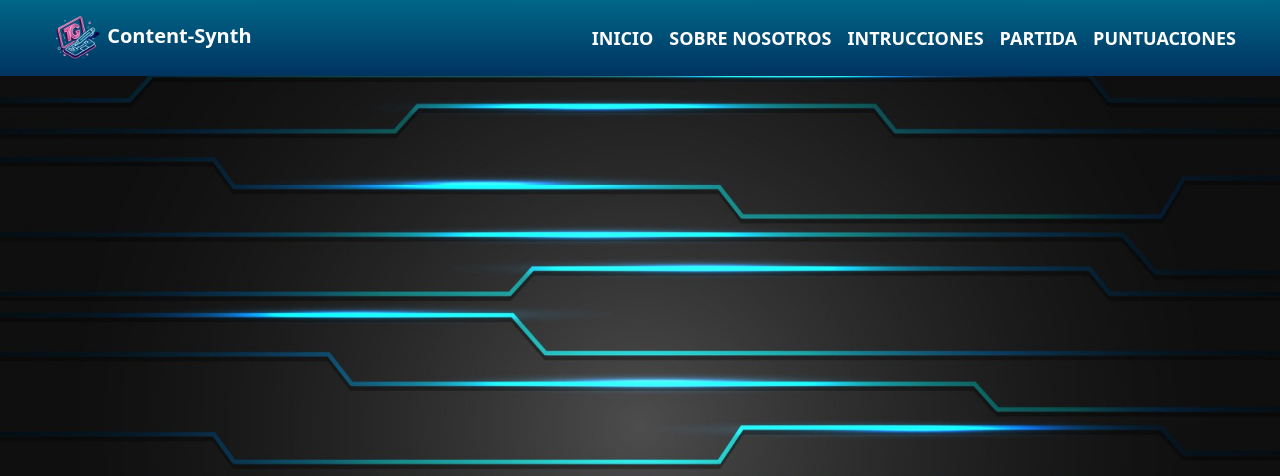
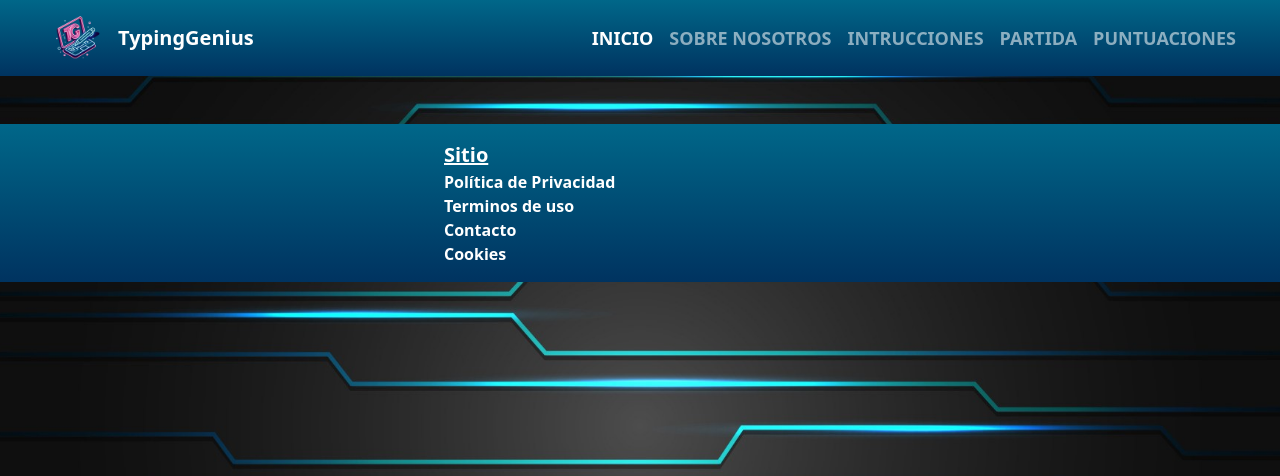
Before and after one commit to Chris0171/TypingGenius_php, a PHP site: page / in a window 1280 px wide. Shown: the top 476 px of the page. Run offline with PHP 8.4, Linux system fonts and the light colour scheme.

Commit message:
footer added and implemented

```diff
--- /dev/null
+++ b/includes/footer.inc.php
@@ -0,0 +1,11 @@
+<footer>
+  <div class="row justify-content-center p-3 m-0 mt-5 bgNav">
+    <div class="col-md-4">
+      <p class="fw-bold subMenu">Sitio</p>
+      <a href="" class="fw-bold footerLink">Política de Privacidad</a><br>
+      <a href="" class="fw-bold footerLink">Terminos de uso</a><br>
+      <a href="" class="fw-bold footerLink">Contacto</a><br>
+      <a href="" class="fw-bold footerLink">Cookies</a><br>
+    </div>
+  </div>
+</footer>
--- a/includes/header.inc.php
+++ b/includes/header.inc.php
@@ -1,18 +1,23 @@
 <header class="navbar navbar-expand-lg navbar-dark bgNav p-2 pe-lg-4 ps-lg-4 pe-md-3 ps-md-3 justify-content-center">
   <!-- Navbar -->
   <nav class="container-xxl">
-    <a class="navbar-brand fw-bold ms-2 ms-md-3" href="#"><img class="img-fluid" src="assets/favicon.ico"
-    width="50" alt="ContentSynth-Logo" width="85"> Content-Synth</a>
+    <div class="homeLink">
+      <a class="navbar-brand fw-bold ms-2 ms-md-3" href="#"><img class="img-fluid d-inline-block"
+          src="assets/favicon.ico" width="50" alt="ContentSynth-Logo" width="85"></a>
+      <a href="" class="appTitle">
+        <p class="text-center m-0 fw-bold">TypingGenius</p>
+      </a>
+    </div>
     <button class="navbar-toggler" type="button" data-bs-toggle="collapse" data-bs-target="#menu">
       <span class="navbar-toggler-icon text-white"></span>
     </button>
     <div class="navbar-collapse collapse" id="menu">
       <nav class="navbar-nav ms-md-auto">
         <a class="nav-link fw-bold active" href="#">INICIO</a>
-        <a class="nav-link fw-bold active" href="#">SOBRE NOSOTROS</a>
-        <a class="nav-link fw-bold active" href="#">INTRUCCIONES</a>
-        <a class="nav-link fw-bold active" href="#">PARTIDA</a>
-        <a class="nav-link fw-bold active" href="#">PUNTUACIONES</a>
+        <a class="nav-link fw-bold" href="#">SOBRE NOSOTROS</a>
+        <a class="nav-link fw-bold" href="#">INTRUCCIONES</a>
+        <a class="nav-link fw-bold" href="#">PARTIDA</a>
+        <a class="nav-link fw-bold" href="#">PUNTUACIONES</a>
       </nav>
     </div>
   </nav>
--- a/index.php
+++ b/index.php
@@ -1,14 +1,21 @@
+<!-- Head -->
 <?php
 include ('includes/head.inc.php');
 ?>
 
 <div class="container-fluid p-0 g-0">
+  <!-- Header -->
   <?php
   include ('includes/header.inc.php');
   ?>
+
+  <!-- Footer -->
+  <?php
+  include ('includes/footer.inc.php');
+  ?>
 </div>
 
-
+<!-- End -->
 <?php
 include ('includes/end.inc.php');
 ?>
```
